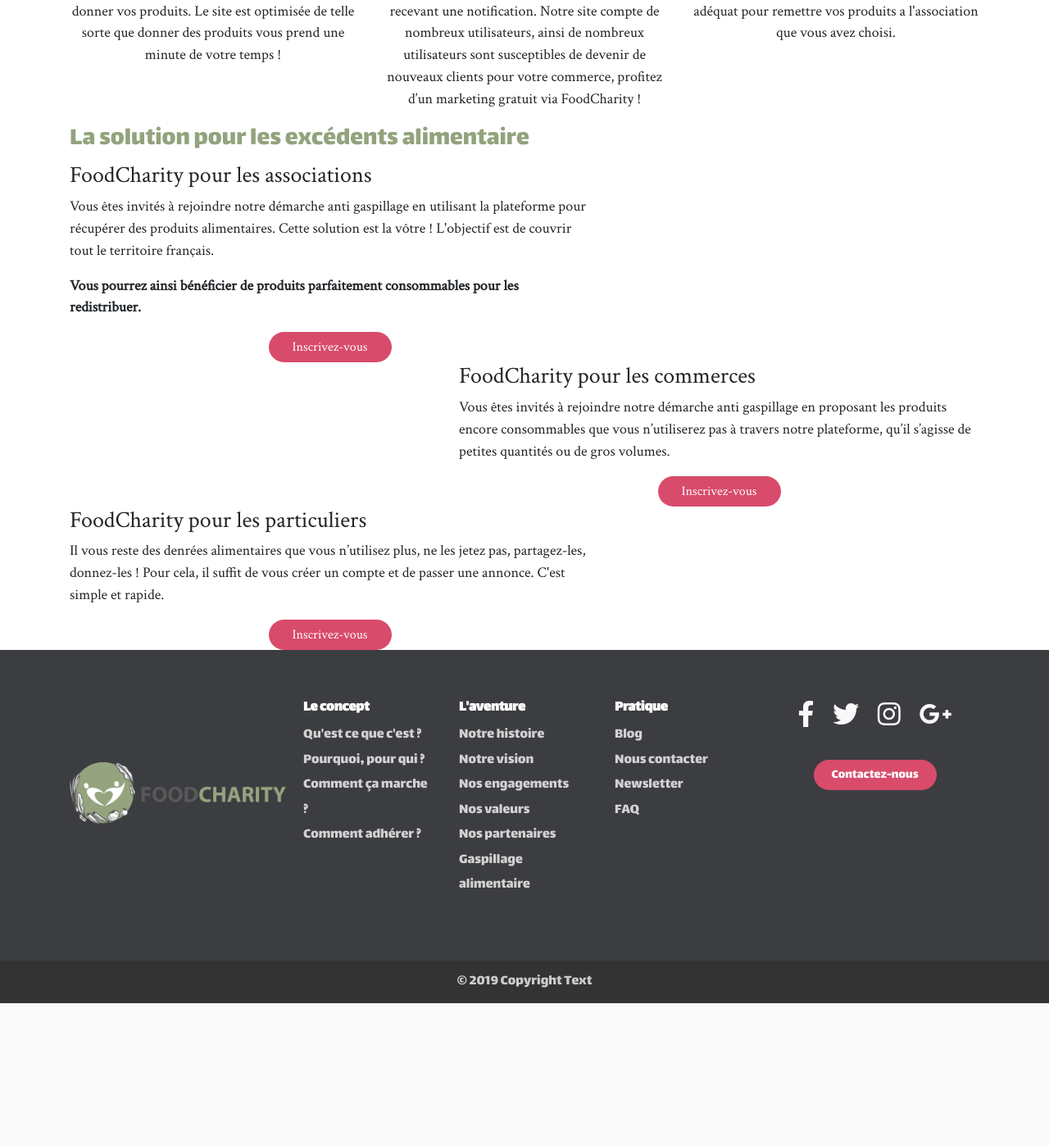
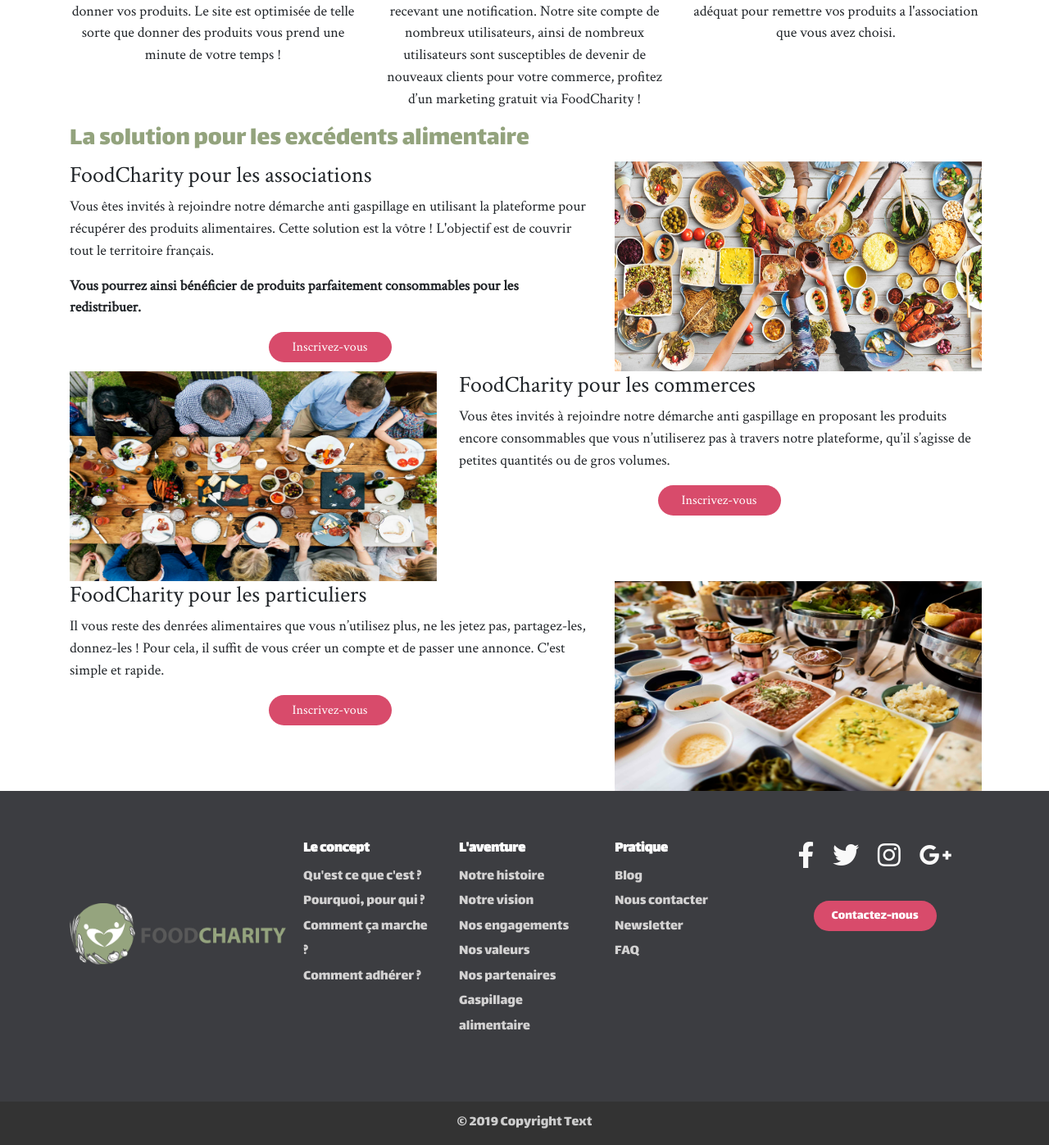
Before and after one commit to HassenH/FoodCharity, a PHP site: page /howitworks.php in a window 1280 px wide. Shown: the part 392-1789 px from the top of the page at 82% size. Before the commit the page ends 1616 px from the top, so only its background shows below. Run offline with PHP 8.4, Linux system fonts and the light colour scheme; some libraries are stand-ins or nearby versions.

Commit message:
Food Charity v4

```diff
--- a/assets/css/style.css
+++ b/assets/css/style.css
@@ -378,6 +378,21 @@
    text-align: center;
 }
 
+.imgHowItWorks{
+  height: 16rem;
+  width: 28rem;
+}
+
+.tableHowItWorks{
+  height: 16rem;
+  width: 28rem;
+}
+
+.eatHowItWorks{
+  height: 16rem;
+  width: 28rem;
+}
+
 /* Vision */
 .vision{
    margin-top: 1.1rem;
--- a/howitworks.php
+++ b/howitworks.php
@@ -37,12 +37,12 @@
       <button type="button" class="btn btn-default">Inscrivez-vous</button>
     </div>
     <div class="col-12 col-sm-5 col-md-5 col-lg-5">
-      <img src="" alt="">
+      <img src="assets/img/shareimage.jpg" class="imgHowItWorks"alt="">
     </div>
   </div>
   <div class="row">
     <div class="col-12 col-sm-5 col-md-5 col-lg-5">
-      <img src="" alt="">
+      <img src="assets/img/tableimage.jpg" class="tableHowItWorks" alt="">
     </div>
     <div class="col-12 col-sm-7 col-md-7 col-lg-7">
       <h3>FoodCharity pour les commerces</h3>
@@ -57,7 +57,7 @@
       <button type="button" class="btn btn-default">Inscrivez-vous</button>
       </div>
       <div class="col-12 col-sm-5 col-md-5 col-lg-5">
-        <img src="" alt="">
+        <img src="assets/img/repas.jpg" class="eatHowItWorks" alt="">
       </div>
     </div>
   </div>
--- a/index.php
+++ b/index.php
@@ -6,7 +6,6 @@
 <div class="container-fluid">
   <div class="row">
     <div class="col-12 col-sm-12 col-md-12 col-lg-12 banner">
-      <img class="img-responsive" src="assets/img/banner3.png" alt="">
     </div>
   </div>
 </div>
@@ -100,7 +99,7 @@
         <a href="">En savoir plus</a>
       </div>
       <div class="col-12 col-sm-6 col-md-6 col-lg-6 embed-responsive embed-responsive-16by9">
-          <iframe width="560" height="315" src="https://www.youtube.com/embed/MTw67wSCVWU" frameborder="0" allow="accelerometer; autoplay; encrypted-media; gyroscope; picture-in-picture" allowfullscreen></iframe>
+        <iframe width="560" height="315" src="https://www.youtube.com/embed/KugQ8RqIdXE" frameborder="0" allow="accelerometer; autoplay; encrypted-media; gyroscope; picture-in-picture" allowfullscreen></iframe>
         </div>
       <div class="col-12 col-sm-12 col-md-12 col-lg-12">
         <h1>Grâce à vous, nous avons aidé à sauver : </h1>
```
Also changed, not shown: assets/img/repas.jpg (added), assets/img/shareimage.jpg (added), assets/img/tableimage.jpg (added), 3 other files.
